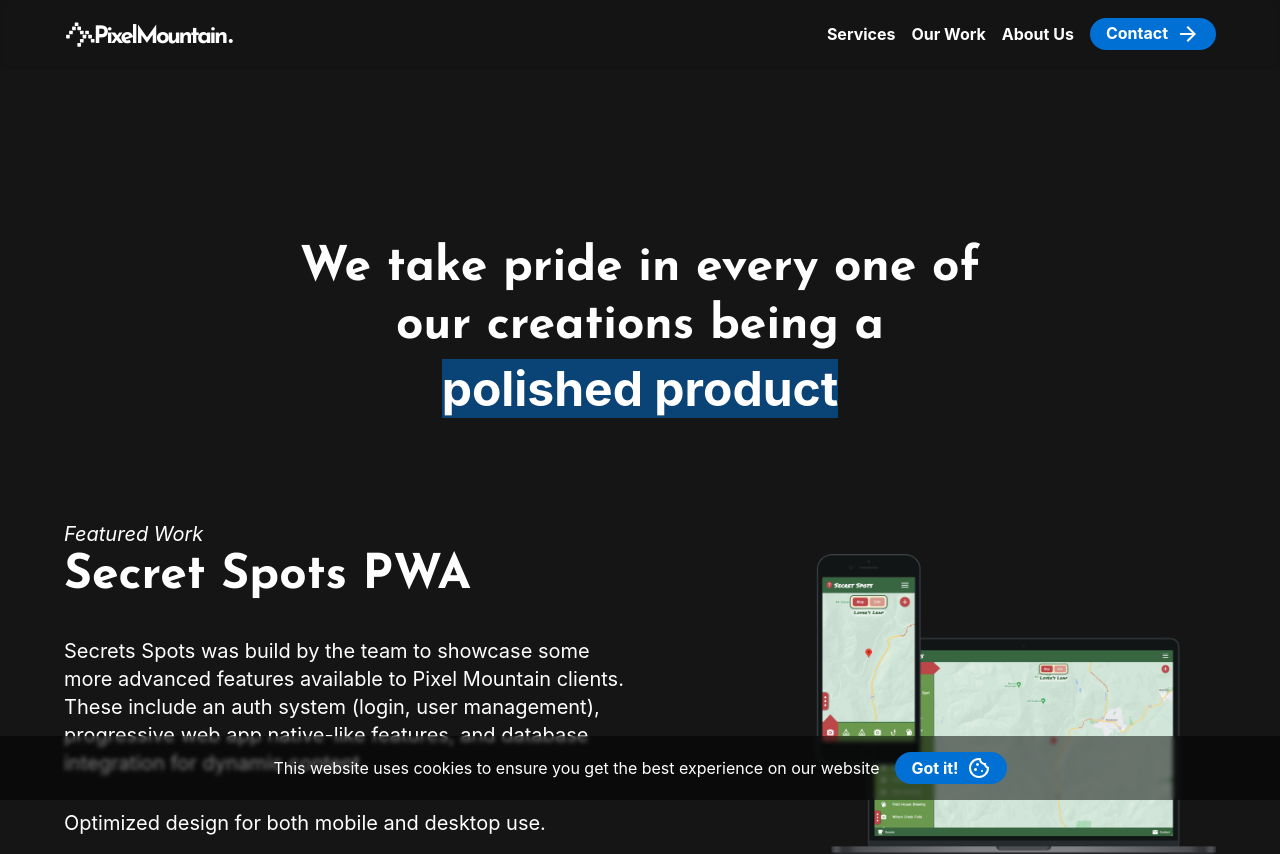
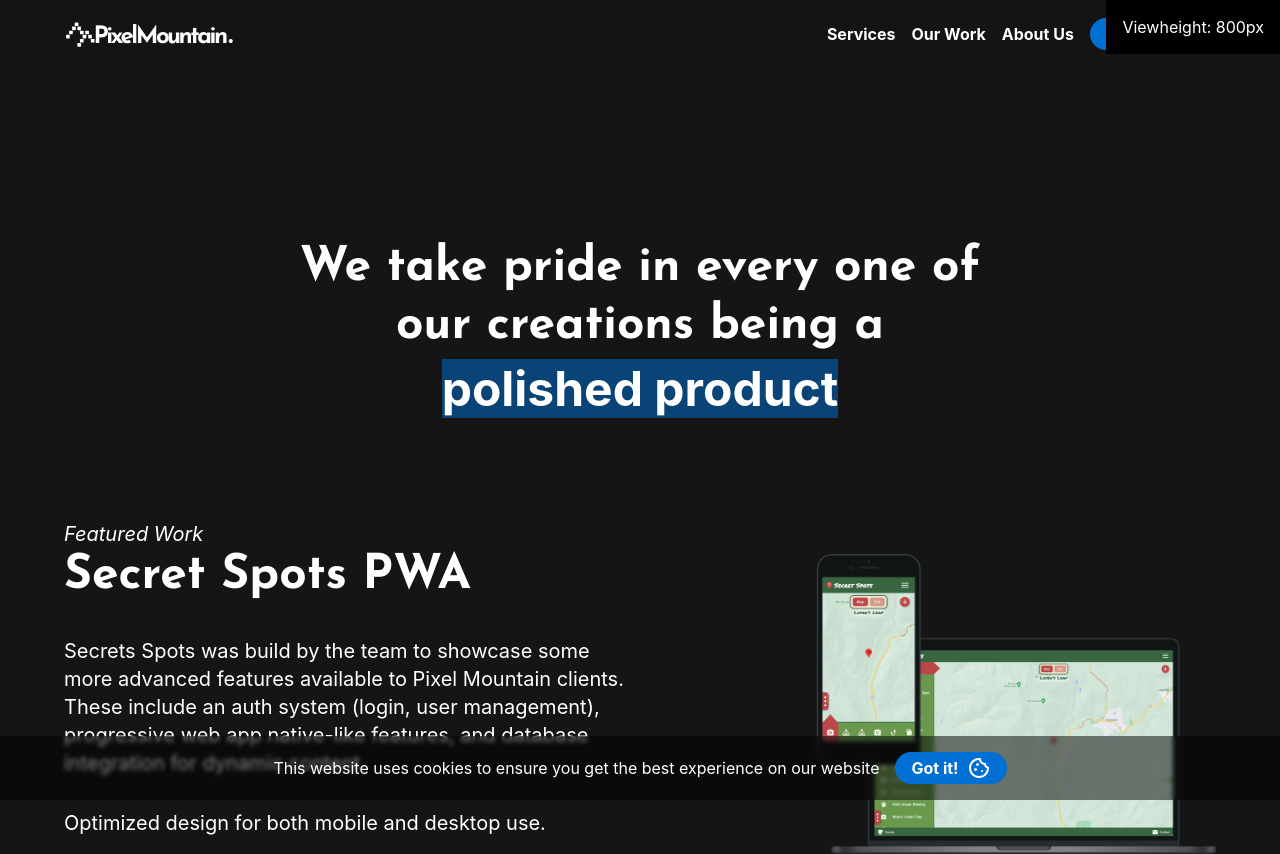
Before and after one commit to PullRequestTimeout/PixelMountain, a SvelteKit app: page /our-work in a window 1280 px wide. Shown: the top 854 px of the page. Built offline with nearby package versions, Linux system fonts and the light colour scheme.

Commit message:
:alembic: Testing svh fix still

```diff
--- a/src/routes/+layout.svelte
+++ b/src/routes/+layout.svelte
@@ -55,3 +55,16 @@
 	<Icon name="arrow-up" color="#fff" size="32" />
 </BackToTop>
 <CookieBanner />
+<p>Viewheight: {vh}px</p>
+
+<style>
+	p {
+		position: fixed;
+		top: 0;
+		right: 0;
+		background: var(--color-black);
+		color: var(--color-white);
+		padding: 1rem;
+		z-index: 1000;
+	}
+</style>
```
